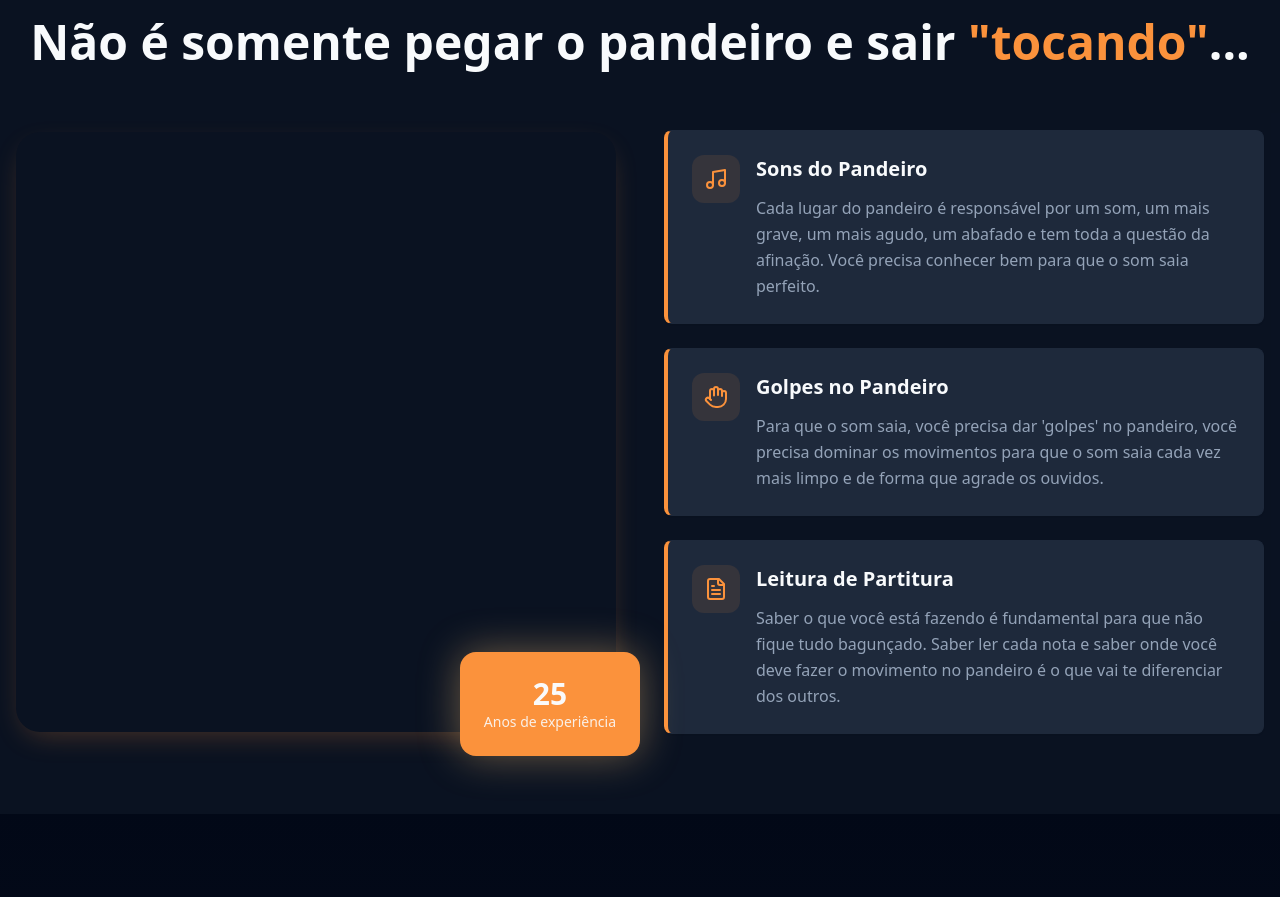
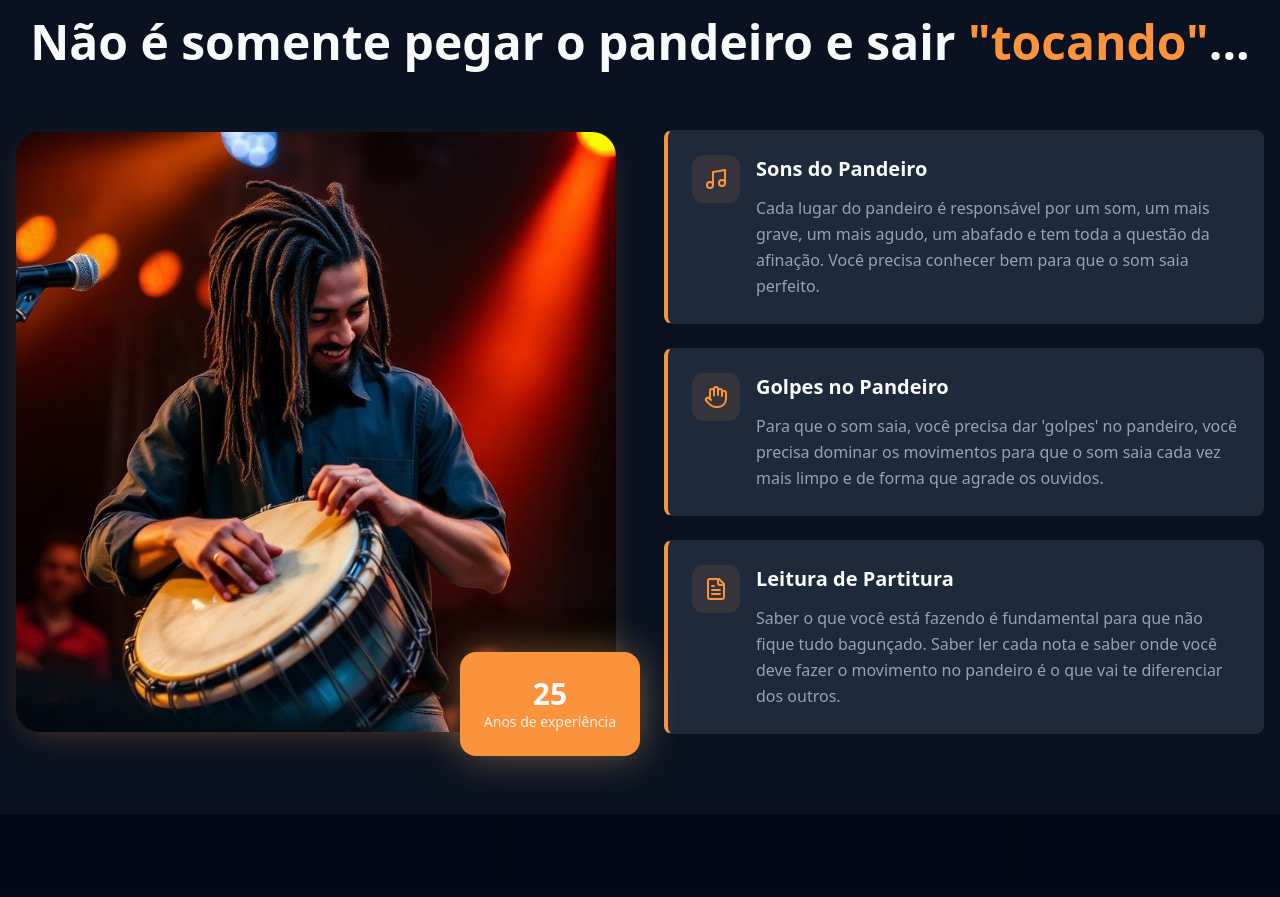
Before and after one commit to edilson-morais/pandeirando-com-carlos-cafe, a React (Vite) app: page / in a window 1280 px wide. Shown: the part 1920-2817 px from the top of the page. Built offline with nearby package versions, Linux system fonts and the light colour scheme.

Commit message:
Replace image in Fundamentals section
Replaced the placeholder image in the Fundamentals section with the provided image.

```diff
--- a/src/components/Fundamentals.tsx
+++ b/src/components/Fundamentals.tsx
@@ -1,6 +1,7 @@
 import { Card } from "@/components/ui/card";
 import { Music, Hand, FileText } from "lucide-react";
 import pandeiroHands from "@/assets/pandeiro-fundamentals-new.jpg";
+import carlosPerformance from "@/assets/carlos-pandeiro-performance.jpg";
 export const Fundamentals = () => {
   const fundamentals = [{
     icon: Music,
@@ -27,7 +28,11 @@ export const Fundamentals = () => {
           {/* Left - Image */}
           <div className="relative">
             <div className="aspect-square rounded-3xl overflow-hidden shadow-elegant">
-
+              <img
+                src={carlosPerformance}
+                alt="Carlos Café tocando pandeiro em performance ao vivo"
+                className="w-full h-full object-cover"
+              />
             </div>
             {/* Floating card */}
             <div className="absolute -bottom-6 -right-6 bg-primary text-primary-foreground p-6 rounded-2xl shadow-glow">
```
Also changed, not shown: src/assets/carlos-pandeiro-performance.jpg (added).
